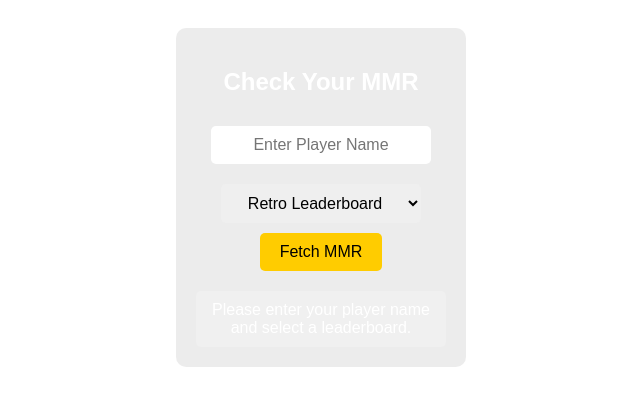
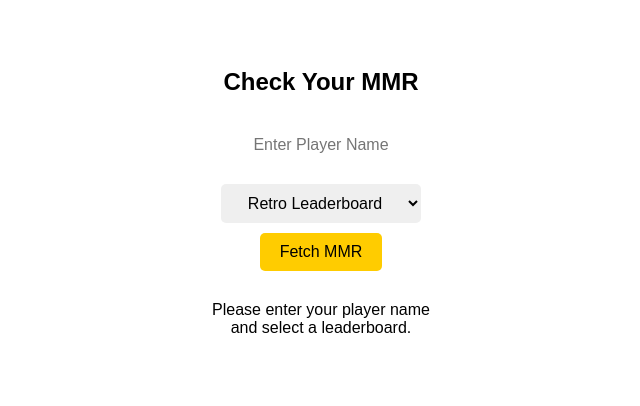
Before and after one commit to GalDen01/rr-overlay, a Flask app: page / in a window 1280 px wide. Shown: the top 406 px of the page, without its empty margins (319-959 px from the left). Run offline with Flask 3, Linux system fonts and the light colour scheme.

Commit message:
more tests

```diff
--- a/static/styles.css
+++ b/static/styles.css
@@ -1,7 +1,7 @@
 body {
     font-family: Arial, sans-serif;
     background: transparent;
-    color: white;
+    color: linear-gradient(to bottom, rgba(43, 2, 246, 0), rgba(17, 1, 101, 0));
     text-align: center;
     padding: 20px;
 }
@@ -12,7 +12,7 @@ body {
     align-items: center;  /* Center horizontally */
     justify-content: center;  /* Center vertically */
     text-align: center;
-    background: rgba(71, 71, 71, 0.1);
+    background: transparent;
     padding: 20px;
     border-radius: 10px;
     width: 250px;  /* Adjust width as needed */
```
